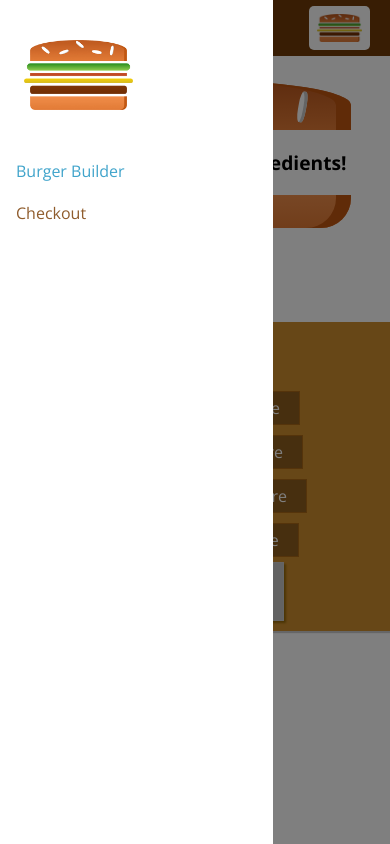
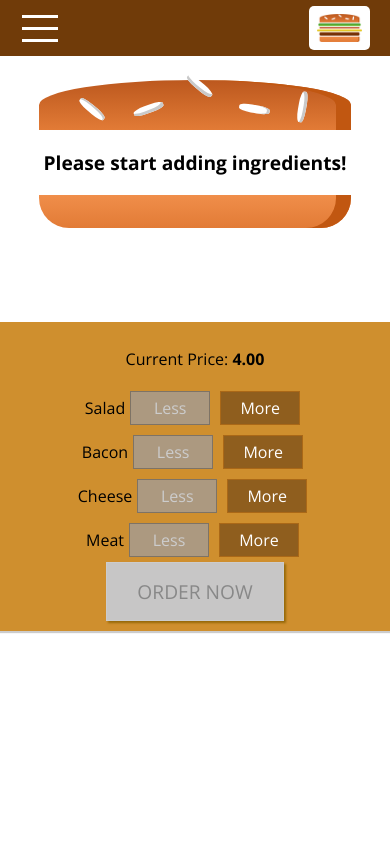
Before and after one commit to Miguel-A-Rodriguez/Burger-Project, a React (Create React App) app: page / in a window 390 px wide. Built offline with nearby package versions, Linux system fonts and the light colour scheme.

Commit message:
finished up mobile version

```diff
--- a/src/components/Layout/Layout.js
+++ b/src/components/Layout/Layout.js
@@ -7,18 +7,23 @@
 
 class Layout extends Component {
    state = {
-       showSideDrawer: true
+       showSideDrawer: false
    }
 
     sideDrawerClosedHandler = () => {
         this.setState({showSideDrawer: false})
     }
 
+    sideDrawerToggleHandler = () => {
+        this.setState( ( prevState ) => {
+            return { showSideDrawer: !prevState.showSideDrawer};
+        });
+    }
 
     render () {
         return(
             <>
-            <Toolbar />
+            <Toolbar drawerToggleClicked={this.sideDrawerToggleHandler} />
             <SideDrawer
             open={this.state.showSideDrawer} closed={this.sideDrawerClosedHandler} />
             <main className={classes.Content}>
--- /dev/null
+++ b/src/components/Navigation/SideDrawer/DrawerToggle/DrawerToggle.js
@@ -0,0 +1,13 @@
+import React from 'react';
+
+import classes from './DrawerToggle.module.css';
+
+const drawerToggle = (props) => (
+    <div className={classes.DrawerToggle} onClick={props.clicked}>
+        <div></div>
+        <div></div>
+        <div></div>
+    </div>
+);
+
+export default drawerToggle;
--- /dev/null
+++ b/src/components/Navigation/SideDrawer/DrawerToggle/DrawerToggle.module.css
@@ -0,0 +1,23 @@
+.DrawerToggle {
+    width: 40px;
+    height: 100%;
+    display: flex;
+    flex-flow: column;
+    justify-content: space-around;
+    align-items: center;
+    padding: 10px 0;
+    box-sizing: border-box;
+    cursor: pointer;
+}
+
+.DrawerToggle div {
+    width: 90%;
+    height: 3px;
+    background-color: white;
+}
+
+@media (min-width: 500px) {
+    .DrawerToggle {
+        display: none;
+    }
+}
--- a/src/components/Navigation/Toolbar/Toolbar.js
+++ b/src/components/Navigation/Toolbar/Toolbar.js
@@ -3,10 +3,11 @@
 import classes from './Toolbar.module.css';
 import Logo from '../../Logo/Logo';
 import NavigationItems from '../NavigationItems/NavigationsItems';
+import DrawerToggle from '../SideDrawer/DrawerToggle/DrawerToggle';
 
 const toolbar = (props) => (
     <header className={classes.Toolbar}>
-        <div>MENU</div>
+       <DrawerToggle clicked={props.drawerToggleClicked}/>
         <div className={classes.Logo}>
         <Logo />
         </div>
```
